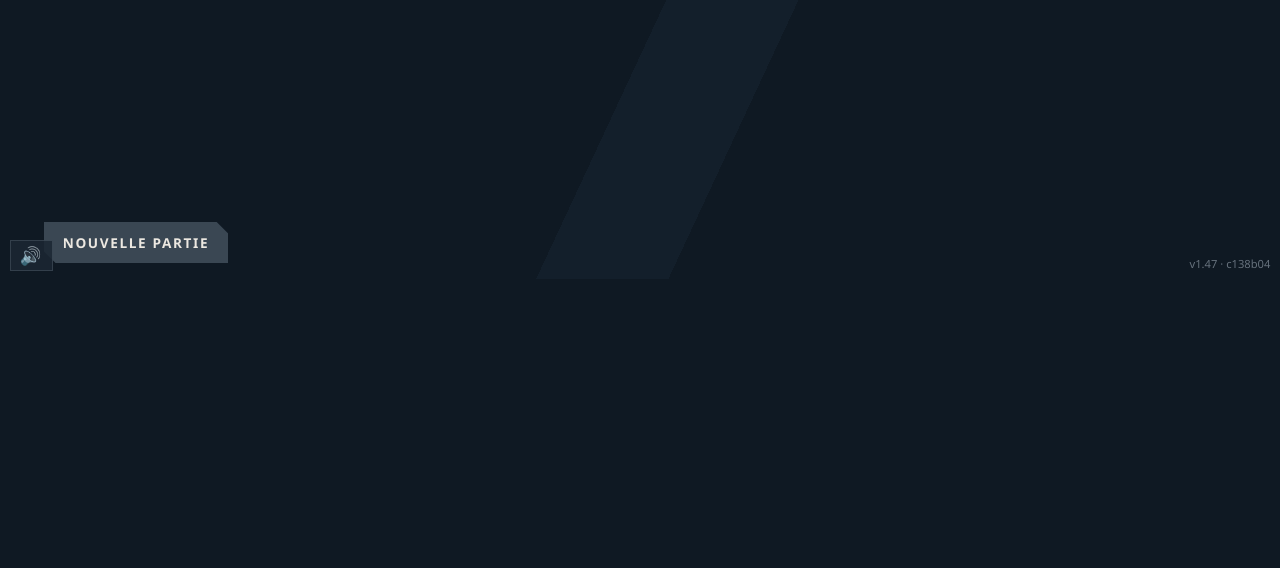
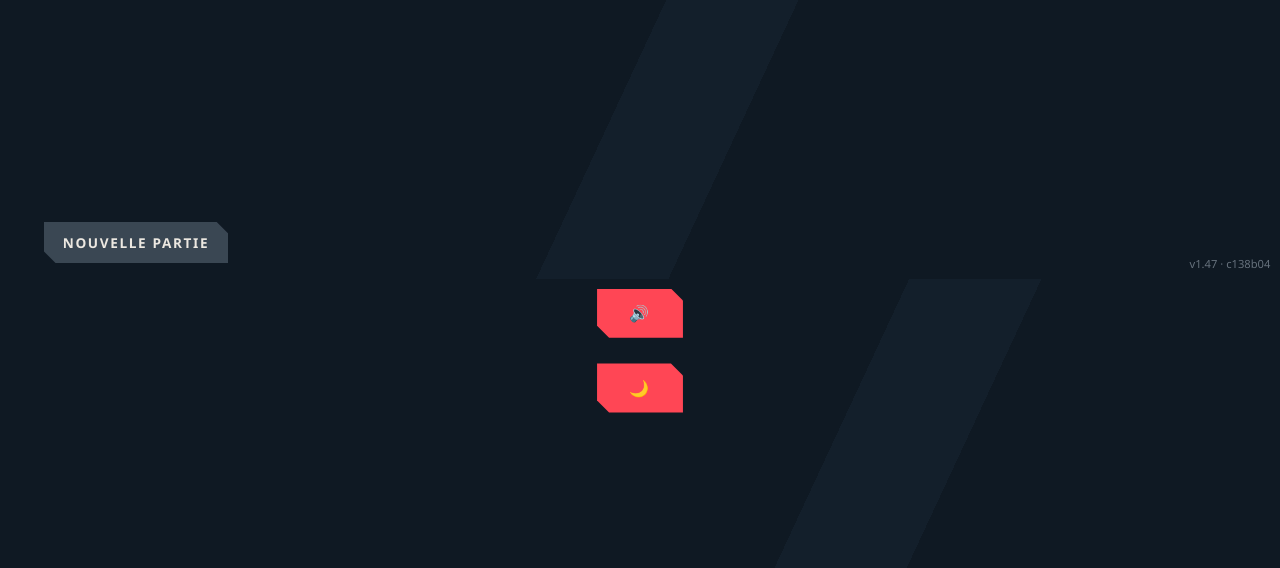
Before and after one commit to Tobofo/BingoDiscord, a PHP site: page / in a window 1280 px wide. Shown: the part 521-1089 px from the top of the page. Before the commit the page ends 792 px from the top, so only its background shows below. Run offline with PHP 8.4, Linux system fonts and the light colour scheme.

Commit message:
ajout mode clair

```diff
--- a/index.php
+++ b/index.php
@@ -86,7 +86,15 @@ $cacheKey = urlencode($version . '-' . $commit);
     <?php echo htmlspecialchars($version); ?> · <?php echo htmlspecialchars($commit); ?>
 </p>
 
-<button id="son" type="button" class="bouton-son" aria-label="Couper le son" title="Couper le son">🔊</button>
+<div class="coin-bas-gauche">
+    <button id="son" type="button" class="bouton-rond" aria-label="Couper le son" title="Couper le son">🔊</button>
+    <button id="theme" type="button" class="bouton-rond" aria-label="Passer en mode clair" title="Mode clair">🌙</button>
+</div>
+
+<!-- Flash plein écran (blague « mode clair ») : lit medias/flash.mp4 si présent, sinon un flash CSS -->
+<div id="flash" class="flash" aria-hidden="true">
+    <video id="flash-video" muted playsinline></video>
+</div>
 
 <script src="app.js?v=<?php echo urlencode($version); ?>"></script>
 </body>
```
